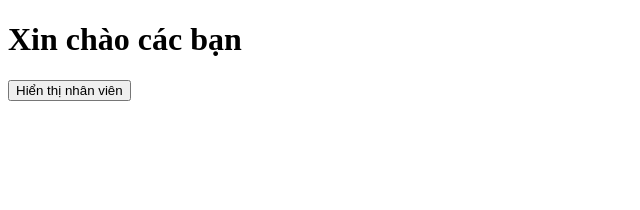
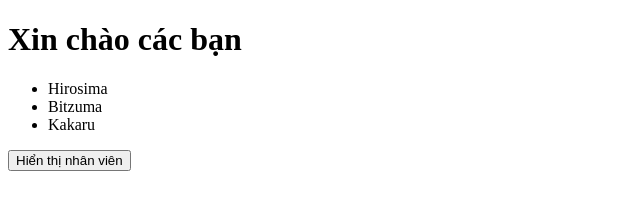
Before and after one commit to Onion-Hanh/Test_Git_Demo, a plain HTML site: page index.html in a window 1280 px wide. Both pictures are taken after a click on the button "Hiển thị nhân viên". Shown: the whole page, without its empty margins (0-640 px from the left). Drawn offline with Linux system fonts and the light colour scheme.

Commit message:
update index.js and index.html  for load list employee

```diff
--- a/index.html
+++ b/index.html
@@ -8,7 +8,10 @@
 </head>
 <body>
     <h1>Xin chào các bạn</h1>
-    <input type="button" value="Hiển thị nhân viên">
+    <ul id="list-employee">
+
+    </ul>
+    <input id= 'btn_load' type="button" value="Hiển thị nhân viên">
     <script src="index.js"></script>
 </body>
 </html>
--- a/index.js
+++ b/index.js
@@ -1 +1,13 @@
-alert("Xin chào các bạn nha!");
+var employees = [
+  { name: "Hirosima", age: 32 },
+  { name: "Bitzuma", age: 30 },
+  { name: "Kakaru", age: 29 },
+];
+var content_list_employee = "";
+for (var employee of employees) {
+  content_list_employee += "<li>" + employee.name + "</li>";
+}
+function loadEmployeeInfo() {
+  document.getElementById("list-employee").innerHTML = content_list_employee;
+}
+document.getElementById("btn_load").onclick = loadEmployeeInfo;
```
